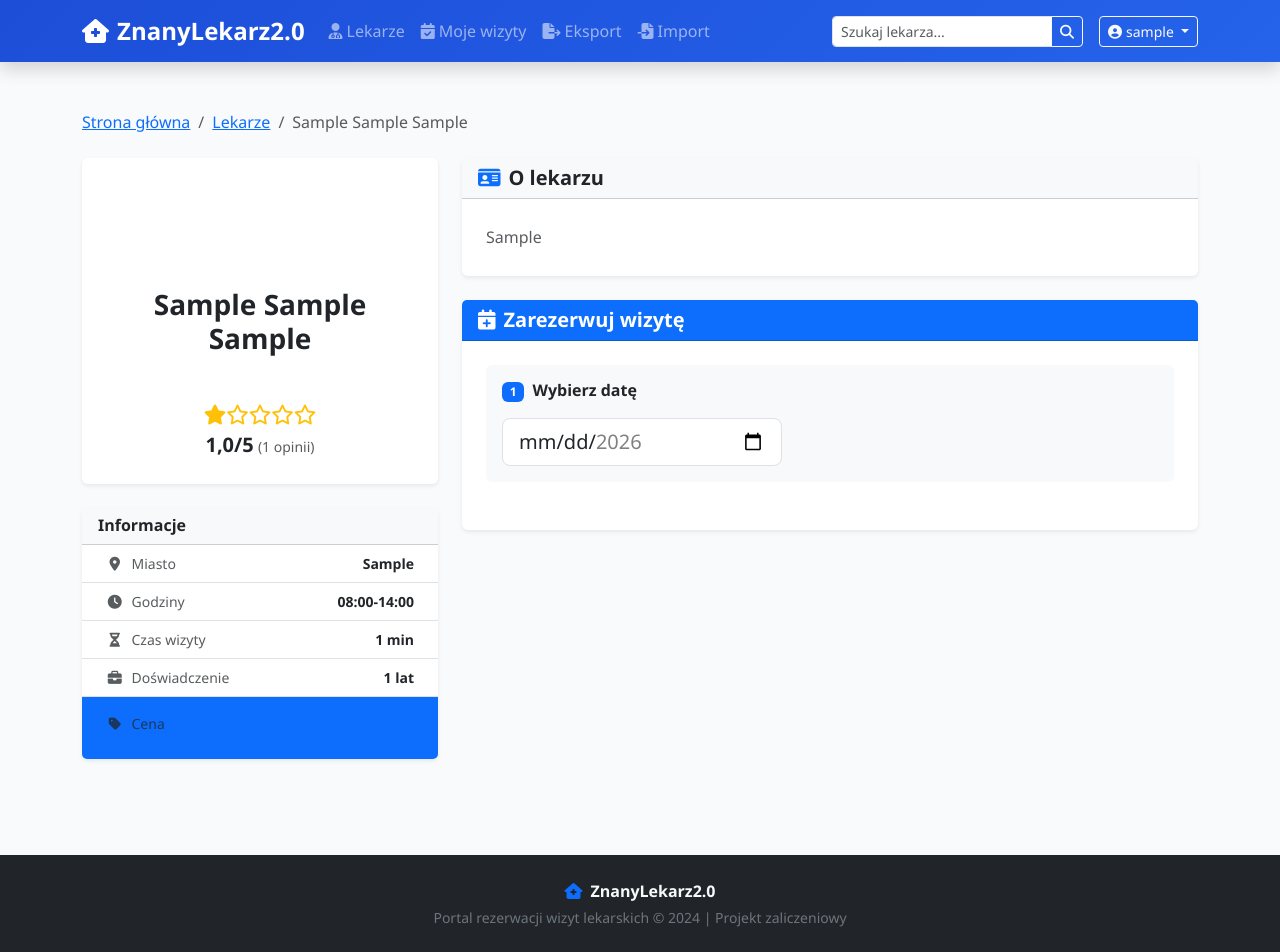
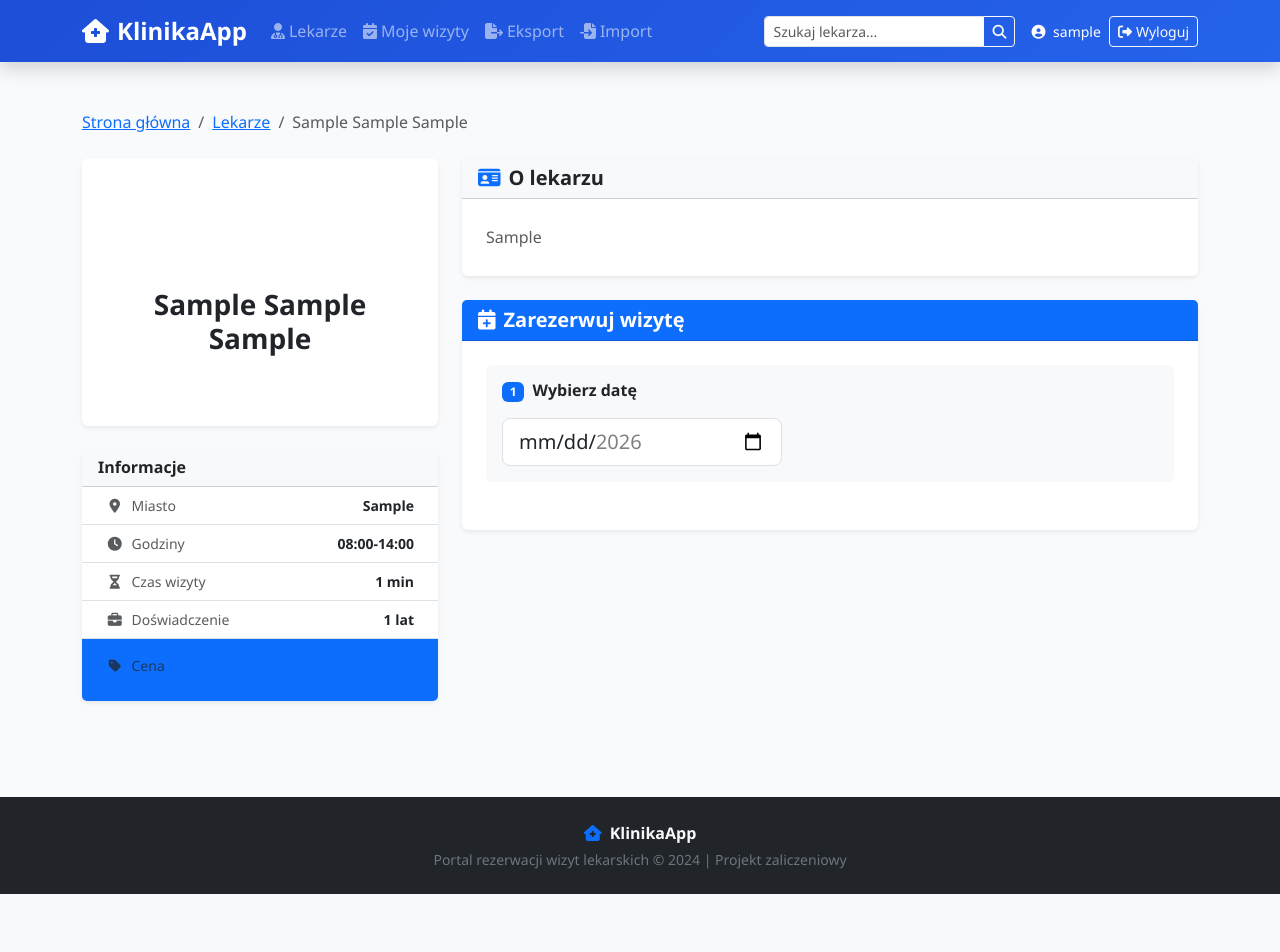
Before and after one commit to Szymon22v/projekt_webowka, a Django app: page /lekarze/1/ in a window 1280 px wide. After the commit the page ends 894 px from the top, so only its background shows below. Run offline with Django 4.2, Linux system fonts and the light colour scheme; a user stored in the database is signed in; tables that the repository leaves empty hold one stand-in row (values such as "Sample post"); some libraries are stand-ins or nearby versions.

Commit message:
opcja wylogowania + kosmetyka

```diff
--- a/templates/base.html
+++ b/templates/base.html
@@ -17,7 +17,7 @@
 <nav class="navbar navbar-expand-lg navbar-dark bg-primary shadow sticky-top">
     <div class="container">
         <a class="navbar-brand fw-bold fs-4" href="{% url 'strona_glowna' %}">
-            <i class="fa-solid fa-house-medical me-2"></i>ZnanyLekarz2.0
+            <i class="fa-solid fa-house-medical me-2"></i>KlinikaApp
         </a>
         <button class="navbar-toggler" type="button" data-bs-toggle="collapse" data-bs-target="#navMenu">
             <span class="navbar-toggler-icon"></span>
@@ -50,6 +50,7 @@
                 </li>
             </ul>
 
+            <!-- Wyszukiwarka -->
             <form class="d-flex me-3" method="GET" action="{% url 'lista_lekarzy' %}">
                 <div class="input-group input-group-sm">
                     <input class="form-control" type="search" name="szukaj"
@@ -60,56 +61,37 @@
                 </div>
             </form>
 
-            <!-- ═══ LOGOWANIE / UŻYTKOWNIK ═══ -->
+            <!-- ═══ PRZYCISKI UŻYTKOWNIKA ═══ -->
             {% if user.is_authenticated %}
 
-                <!-- Przycisk Panel – widoczny TYLKO jeśli jest_adminem=True (ustawiane w kontekście) -->
+                <!-- Nazwa zalogowanego użytkownika -->
+                <span class="text-white me-2 small">
+                    <i class="fa-solid fa-circle-user me-1"></i>
+                    {{ user.username }}
+                    {% if jest_adminem %}
+                        <span class="badge bg-warning text-dark ms-1">ADMIN</span>
+                    {% endif %}
+                </span>
+
+                <!-- Przycisk Panel – tylko dla admina -->
                 {% if jest_adminem %}
                 <a href="{% url 'panel' %}" class="btn btn-warning btn-sm me-2 fw-semibold">
                     <i class="fa-solid fa-gauge me-1"></i>Panel
                 </a>
                 {% endif %}
 
-                <!-- Dropdown z nazwą użytkownika -->
-                <div class="dropdown">
-                    <button class="btn btn-outline-light btn-sm dropdown-toggle" data-bs-toggle="dropdown">
-                        <i class="fa-solid fa-circle-user me-1"></i>{{ user.username }}
-                        {% if jest_adminem %}
-                        <span class="badge bg-warning text-dark ms-1" style="font-size:.65rem">ADMIN</span>
-                        {% endif %}
-                    </button>
-                    <ul class="dropdown-menu dropdown-menu-end shadow">
-                        <li class="dropdown-header">
-                            {% if jest_adminem %}
-                            <i class="fa-solid fa-crown text-warning me-1"></i>
-                            <strong>Administrator</strong>
-                            {% else %}
-                            <i class="fa-solid fa-user text-secondary me-1"></i>
-                            Użytkownik
-                            {% endif %}
-                        </li>
-                        <li><hr class="dropdown-divider"></li>
-                        {% if jest_adminem %}
-                        <li>
-                            <a class="dropdown-item" href="{% url 'panel' %}">
-                                <i class="fa-solid fa-gauge me-2 text-primary"></i>Panel zarządzania
-                            </a>
-                        </li>
-                        <li><hr class="dropdown-divider"></li>
-                        {% endif %}
-                        <li>
-                            <a class="dropdown-item text-danger" href="{% url 'wylogowanie' %}">
-                                <i class="fa-solid fa-right-from-bracket me-2"></i>Wyloguj się
-                            </a>
-                        </li>
-                    </ul>
-                </div>
+                <!-- Przycisk Wyloguj – zawsze widoczny gdy zalogowany -->
+                <a href="{% url 'wylogowanie' %}" class="btn btn-outline-light btn-sm">
+                    <i class="fa-solid fa-right-from-bracket me-1"></i>Wyloguj
+                </a>
 
             {% else %}
+
                 <!-- Niezalogowany – pokaż przycisk logowania -->
                 <a href="{% url 'logowanie' %}" class="btn btn-outline-light btn-sm">
                     <i class="fa-solid fa-right-to-bracket me-1"></i>Zaloguj się
                 </a>
+
             {% endif %}
 
         </div>
@@ -117,7 +99,8 @@
 </nav>
 
 {% if messages %}
-<div id="toast-container" class="position-fixed top-0 end-0 p-3" style="z-index:9999;margin-top:70px">
+<div id="toast-container" class="position-fixed top-0 end-0 p-3"
+     style="z-index:9999;margin-top:70px">
     {% for message in messages %}
     <div class="toast align-items-center border-0 mb-2
         {% if message.tags == 'success' %}text-bg-success
@@ -147,7 +130,7 @@
 <footer class="bg-dark text-light py-4 mt-5">
     <div class="container text-center">
         <p class="mb-1 fw-bold">
-            <i class="fa-solid fa-house-medical me-2 text-primary"></i>ZnanyLekarz2.0
+            <i class="fa-solid fa-house-medical me-2 text-primary"></i>KlinikaApp
         </p>
         <p class="text-secondary small mb-0">
             Portal rezerwacji wizyt lekarskich &copy; 2024 | Projekt zaliczeniowy
@@ -156,9 +139,11 @@
 </footer>
 
 <script src="{% static 'js/bootstrap.bundle.min.js' %}"
-        onerror="this.onerror=null;this.src='https://cdn.jsdelivr.net/npm/bootstrap@5.3.2/dist/js/bootstrap.bundle.min.js'"></script>
+        onerror="this.onerror=null;this.src='https://cdn.jsdelivr.net/npm/bootstrap@5.3.2/dist/js/bootstrap.bundle.min.js'">
+</script>
 <script src="{% static 'js/chart.umd.min.js' %}"
-        onerror="this.onerror=null;this.src='https://cdn.jsdelivr.net/npm/chart.js@4.4.0/dist/chart.umd.min.js'"></script>
+        onerror="this.onerror=null;this.src='https://cdn.jsdelivr.net/npm/chart.js@4.4.0/dist/chart.umd.min.js'">
+</script>
 <script src="{% static 'js/app.js' %}"></script>
 {% block extra_js %}{% endblock %}
 <script>
--- a/templates/wizytownik/lekarze/profil.html
+++ b/templates/wizytownik/lekarze/profil.html
@@ -19,11 +19,6 @@
           </div>
           <h3 class="fw-bold mb-1">{{ lekarz.tytul_i_nazwisko }}</h3>
           <span class="badge bg-{{ lekarz.specjalizacja.kolor_karty }} fs-6 mb-3">{{ lekarz.specjalizacja.nazwa }}</span>
-          <div class="text-warning mb-1">
-            {% with lekarz.ocena|floatformat:0 as g %}{% for i in "12345" %}{% if forloop.counter <= g|add:0 %}<i class="fa-solid fa-star fa-lg"></i>{% else %}<i class="fa-regular fa-star fa-lg"></i>{% endif %}{% endfor %}{% endwith %}
-          </div>
-          <span class="fw-bold fs-5">{{ lekarz.ocena }}/5</span>
-          <span class="text-muted small">({{ lekarz.liczba_opinii }} opinii)</span>
         </div>
       </div>
       <div class="card border-0 shadow-sm">
--- a/wizytownik/views/publiczne.py
+++ b/wizytownik/views/publiczne.py
@@ -2,6 +2,7 @@ import json
 from datetime import date, timedelta, time as time_type
 
 from django.contrib import messages
+from django.core.mail import send_mail
 from django.db.models import Q
 from django.http import JsonResponse
 from django.shortcuts import get_object_or_404, redirect, render
@@ -98,6 +99,68 @@ def api_sloty(request, lekarz_pk):
     return JsonResponse({'sloty': [s.strftime('%H:%M') for s in sloty], 'data': data_str})
 
 
+# ══════════════════════════════════════════════════════════════════════════════
+# REZERWACJA – z wysyłaniem e-maila potwierdzającego
+# ══════════════════════════════════════════════════════════════════════════════
+
+def _wyslij_potwierdzenie(wizyta):
+    """
+    Wysyła e-mail z potwierdzeniem rezerwacji wizyty.
+
+    Jeśli w settings.py ustawiony jest EMAIL_BACKEND = console → mail
+    pojawia się w terminalu (domyślnie).
+
+    Jeśli ustawiony jest backend Gmail → mail idzie na prawdziwy adres.
+
+    Funkcja jest oddzielona od widoku żeby łatwo ją znaleźć i edytować.
+    """
+    temat = f'KlinikaApp – Potwierdzenie wizyty #{wizyta.pk:05d}'
+
+    tresc = f"""
+Dzień dobry, {wizyta.pacjent.imie}!
+
+Twoja wizyta została pomyślnie zarezerwowana.
+
+━━━━━━━━━━━━━━━━━━━━━━━━━━━━━━━━━━━
+  SZCZEGÓŁY WIZYTY
+━━━━━━━━━━━━━━━━━━━━━━━━━━━━━━━━━━━
+
+  Lekarz:        {wizyta.lekarz.tytul_i_nazwisko}
+  Specjalizacja: {wizyta.lekarz.specjalizacja.nazwa}
+  Data:          {wizyta.data.strftime('%A, %d %B %Y')}
+  Godzina:       {wizyta.godzina.strftime('%H:%M')}
+  Adres:         {wizyta.lekarz.adres or wizyta.lekarz.miasto}
+  Cena wizyty:   {wizyta.lekarz.cena_wizyty:.0f} zł
+
+  Nr rezerwacji: #{wizyta.pk:05d}
+
+━━━━━━━━━━━━━━━━━━━━━━━━━━━━━━━━━━━
+
+Aby sprawdzić lub anulować wizytę, wejdź na:
+http://127.0.0.1:8000/wizyty/moje/?email={wizyta.pacjent.email}
+
+Prosimy o przybycie 5 minut przed wyznaczoną godziną.
+
+Pozdrawiamy,
+Zespół KlinikaApp
+
+─────────────────────────────────────
+Ta wiadomość została wygenerowana automatycznie.
+Projekt zaliczeniowy – dane fikcyjne.
+"""
+
+    try:
+        send_mail(
+            subject=temat,
+            message=tresc,
+            from_email=None,   # używa DEFAULT_FROM_EMAIL z settings.py
+            recipient_list=[wizyta.pacjent.email],
+            fail_silently=True,  # nie przerywaj rezerwacji jeśli mail nie wyjdzie
+        )
+    except Exception:
+        pass  # mail się nie wysłał, ale rezerwacja i tak się udała
+
+
 def rezerwacja(request, lekarz_pk):
     lekarz = get_object_or_404(Lekarz, pk=lekarz_pk, aktywny=True)
     data_str    = request.GET.get('data')    or request.POST.get('data', '')
@@ -111,8 +174,10 @@ def rezerwacja(request, lekarz_pk):
         messages.error(request, 'Nieprawidłowy termin. Wybierz datę i godzinę ponownie.')
         return redirect('profil_lekarza', pk=lekarz_pk)
 
-    if Wizyta.objects.filter(lekarz=lekarz, data=wybrana_data, godzina=wybrana_godzina,
-                              status__in=['oczekujaca', 'potwierdzona']).exists():
+    if Wizyta.objects.filter(
+        lekarz=lekarz, data=wybrana_data, godzina=wybrana_godzina,
+        status__in=['oczekujaca', 'potwierdzona']
+    ).exists():
         messages.warning(request, 'Ten termin właśnie został zarezerwowany. Wybierz inny.')
         return redirect('profil_lekarza', pk=lekarz_pk)
 
@@ -122,28 +187,44 @@ def rezerwacja(request, lekarz_pk):
             pacjent, _ = Pacjent.objects.get_or_create(
                 email=form.cleaned_data['email'],
                 defaults={
-                    'imie': form.cleaned_data['imie'],
-                    'nazwisko': form.cleaned_data['nazwisko'],
-                    'telefon': form.cleaned_data['telefon'],
+                    'imie':           form.cleaned_data['imie'],
+                    'nazwisko':       form.cleaned_data['nazwisko'],
+                    'telefon':        form.cleaned_data['telefon'],
                     'data_urodzenia': form.cleaned_data.get('data_urodzenia'),
-                    'pesel': form.cleaned_data.get('pesel', ''),
+                    'pesel':          form.cleaned_data.get('pesel', ''),
                 }
             )
             wizyta = Wizyta.objects.create(
-                lekarz=lekarz, pacjent=pacjent,
-                data=wybrana_data, godzina=wybrana_godzina,
+                lekarz=lekarz,
+                pacjent=pacjent,
+                data=wybrana_data,
+                godzina=wybrana_godzina,
                 powod_wizyty=request.POST.get('powod_wizyty', ''),
                 status='oczekujaca',
             )
-            messages.success(request,
-                f'Wizyta zarezerwowana! {lekarz} | {wybrana_data.strftime("%d.%m.%Y")} o {godzina_str}')
+
+            # ── Wyślij e-mail potwierdzający ─────────────────────────────
+            # Wersja A (domyślna): mail wyświetli się w terminalu
+            # Wersja B (Gmail):    mail trafi na podany adres
+            # Konfiguracja w: klinika_projekt/settings.py
+            _wyslij_potwierdzenie(wizyta)
+            # ─────────────────────────────────────────────────────────────
+
+            messages.success(
+                request,
+                f'Wizyta zarezerwowana! {lekarz} | '
+                f'{wybrana_data.strftime("%d.%m.%Y")} o {godzina_str} | '
+                f'Potwierdzenie wysłane na {pacjent.email}'
+            )
             return redirect('potwierdzenie_wizyty', wizyta_pk=wizyta.pk)
     else:
         form = PacjentForm()
 
     return render(request, 'wizytownik/wizyty/rezerwacja.html', {
-        'lekarz': lekarz, 'form': form,
-        'wybrana_data': wybrana_data, 'wybrana_godzina': godzina_str,
+        'lekarz':          lekarz,
+        'form':            form,
+        'wybrana_data':    wybrana_data,
+        'wybrana_godzina': godzina_str,
     })
 
 
@@ -162,9 +243,12 @@ def moje_wizyty(request):
         email = form.cleaned_data['email']
         try:
             pacjent = Pacjent.objects.get(email=email)
-            qs = (Wizyta.objects.filter(pacjent=pacjent)
-                  .select_related('lekarz', 'lekarz__specjalizacja')
-                  .order_by('-data', '-godzina'))
+            qs = (
+                Wizyta.objects
+                .filter(pacjent=pacjent)
+                .select_related('lekarz', 'lekarz__specjalizacja')
+                .order_by('-data', '-godzina')
+            )
             strona, na_strone_val = paginuj(qs, request, domyslna_na_strone=5)
             wizyty = strona
             params_get = zachowaj_parametry_get(request)
@@ -172,8 +256,12 @@ def moje_wizyty(request):
             messages.info(request, f'Nie znaleziono konta dla adresu {email}.')
 
     return render(request, 'wizytownik/wizyty/moje_wizyty.html', {
-        'form': form, 'wizyty': wizyty, 'pacjent': pacjent,
-        'strona': strona, 'na_strone': na_strone_val, 'params_get': params_get,
+        'form':       form,
+        'wizyty':     wizyty,
+        'pacjent':    pacjent,
+        'strona':     strona,
+        'na_strone':  na_strone_val,
+        'params_get': params_get,
     })
 
 
```
Also changed, not shown: klinika_projekt/settings.py (+32 -12 lines).
